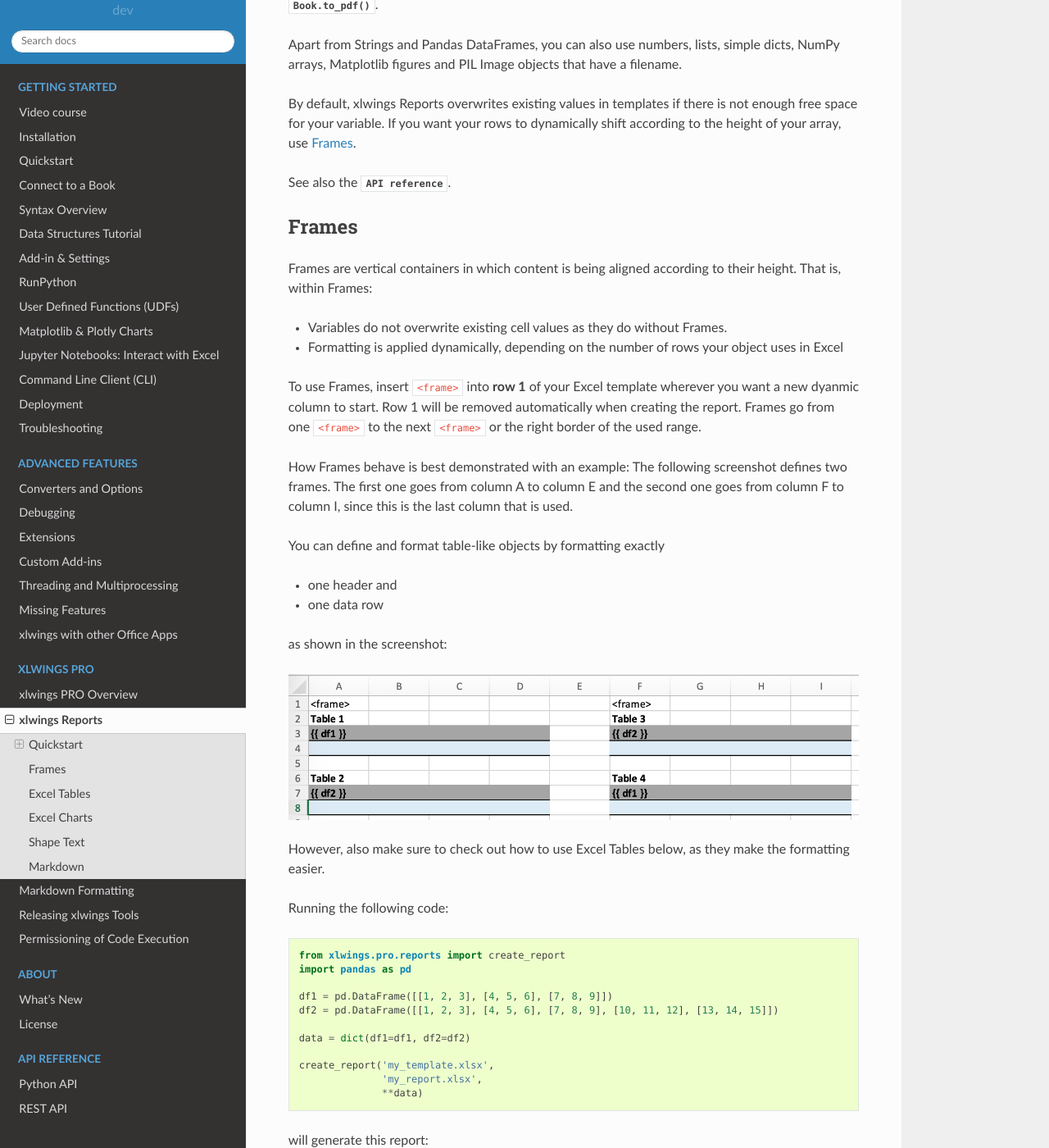
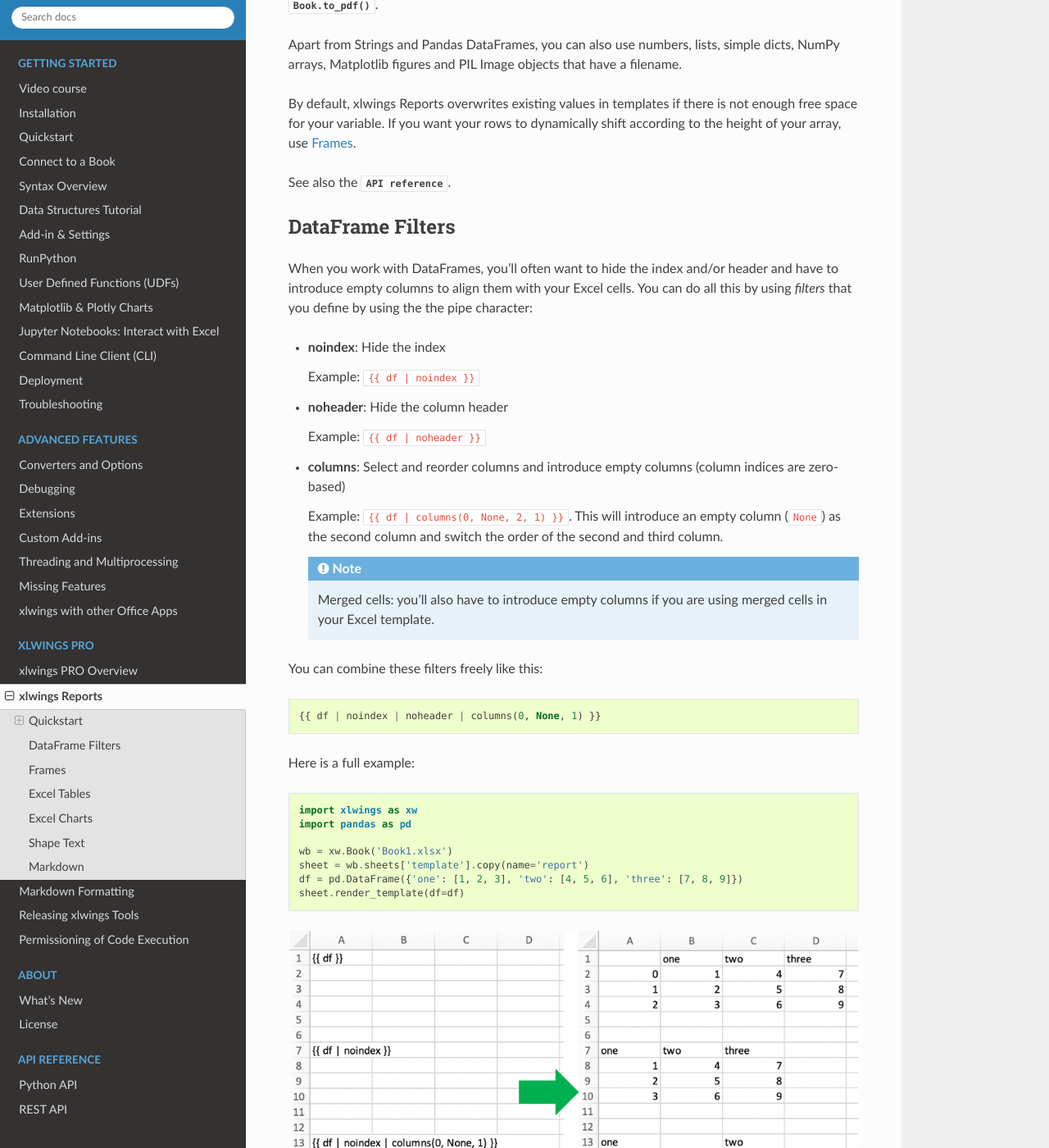
Before and after one commit to xlwings/xlwings, a Sphinx documentation site: the page built from docs/reports.rst, in a window 1280 px wide and 1400 px high, scrolled down 2440 px. Shown: the whole window at 82% size. Built offline with Sphinx 7.4.7 and the Read the Docs theme 2.0.0, drawn with Linux system fonts in a browser that asks for light colours; some of the changed text lies outside the part shown.

Commit message:
fixes and docs

```diff
--- a/docs/reports.rst
+++ b/docs/reports.rst
@@ -70,6 +70,42 @@ If you want your rows to dynamically shift according to the height of your array
 
 See also the :meth:`API reference <xlwings.pro.reports.create_report>`.
 
+DataFrame Filters
+-----------------
+
+When you work with DataFrames, you'll often want to hide the index and/or header and have to introduce empty columns to align them with your Excel cells. You can do all this by using *filters* that you define by using the the pipe character:
+
+* **noindex**: Hide the index
+
+  Example: ``{{ df | noindex }}``
+
+* **noheader**: Hide the column header
+
+  Example: ``{{ df | noheader }}``
+
+* **columns**: Select and reorder columns and introduce empty columns (column indices are zero-based)
+
+  Example: ``{{ df | columns(0, None, 2, 1) }}``. This will introduce an empty column (``None``) as the second column and switch the order of the second and third column.
+
+  .. note::
+    Merged cells: you'll also have to introduce empty columns if you are using merged cells in your Excel template.
+
+You can combine these filters freely like this::
+
+    {{ df | noindex | noheader | columns(0, None, 1) }}
+
+Here is a full example::
+
+    import xlwings as xw
+    import pandas as pd
+
+    wb = xw.Book('Book1.xlsx')
+    sheet = wb.sheets['template'].copy(name='report')
+    df = pd.DataFrame({'one': [1, 2, 3], 'two': [4, 5, 6], 'three': [7, 8, 9]})
+    sheet.render_template(df=df)
+
+.. figure:: images/reports_df_filters.png
+
 .. _frames:
 
 Frames
@@ -81,7 +117,7 @@ within Frames:
 * Variables do not overwrite existing cell values as they do without Frames.
 * Formatting is applied dynamically, depending on the number of rows your object uses in Excel
 
-To use Frames, insert ``<frame>`` into **row 1** of your Excel template wherever you want a new dyanmic column
+To use Frames, insert ``<frame>`` into **row 1** of your Excel template wherever you want a new dynamic column
 to start. Row 1 will be removed automatically when creating the report. Frames go from one
 ``<frame>`` to the next ``<frame>`` or the right border of the used range.
 
```
Also changed, not shown: docs/images/reports_df_filters.png (added), 2 other files.
